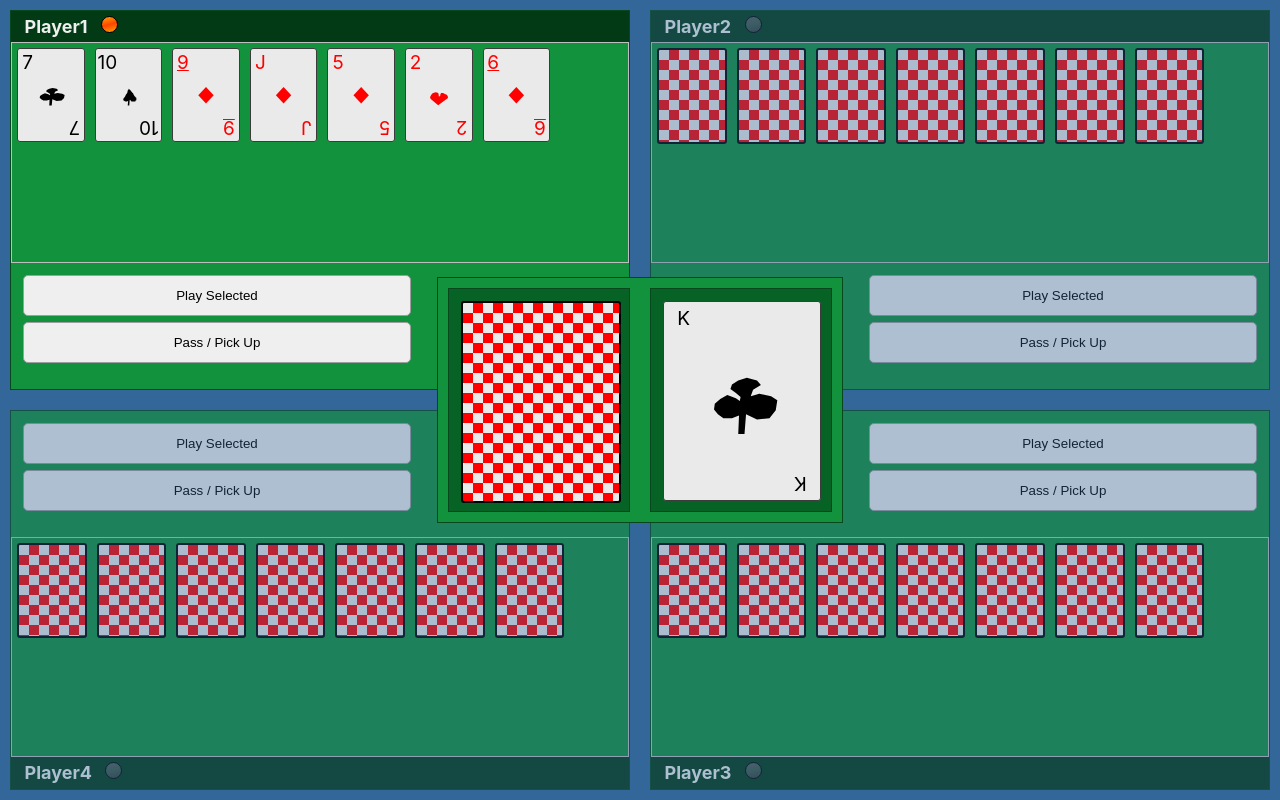
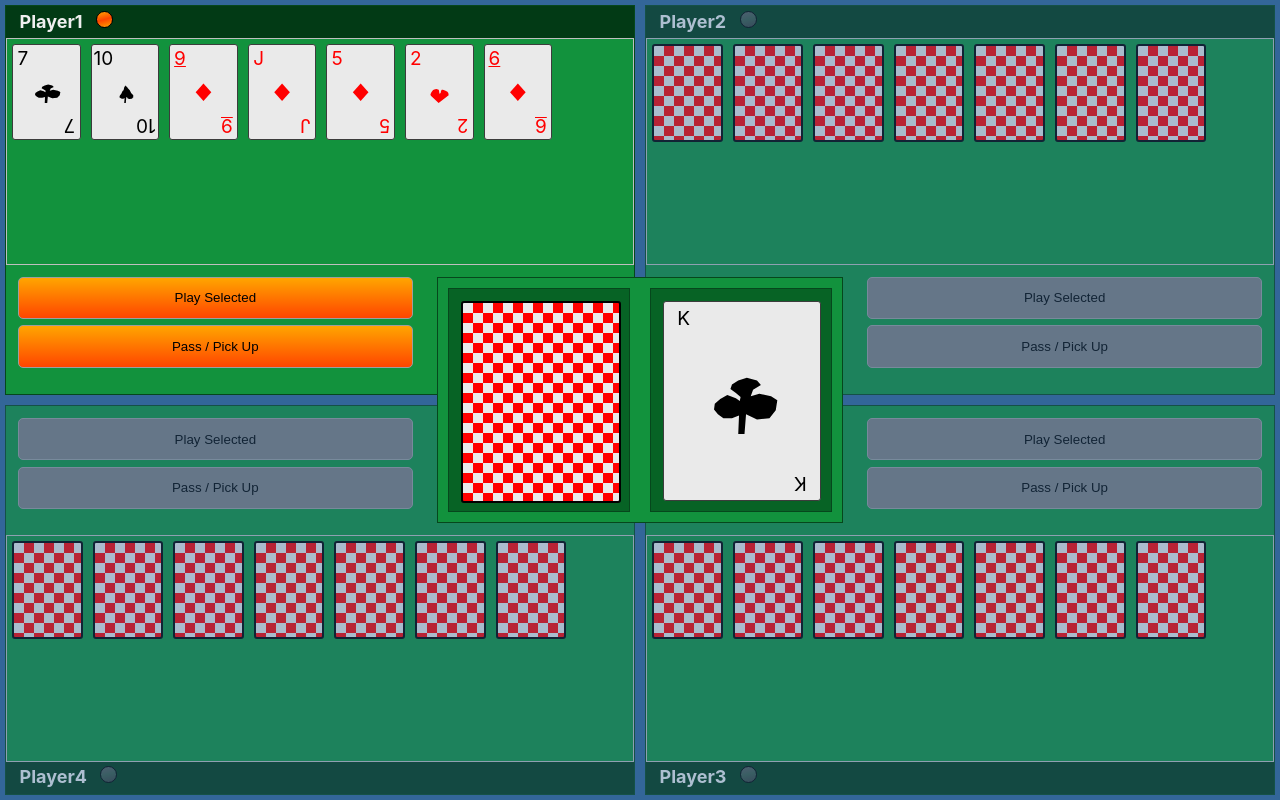
Before and after one commit to JBown94/BlackJack, a React (Create React App) app: page / in a window 1280 px wide. Both pictures are taken after a click on the button "Start Game". Built offline with nearby package versions, Linux system fonts and the light colour scheme.

Commit message:
Made some slight improements to the styling

```diff
--- a/src/App.css
+++ b/src/App.css
@@ -7,13 +7,14 @@ html, body, #root {
 button.action-button {
   display: inline-block;
   margin-bottom: 0.5em;
+  background: linear-gradient(orange, orangered);
   border: solid 1px #9e9e9e;
   border-radius: 5px;
   cursor: pointer;
   height: 40%;
   width: 100%;
+}
 
-  /* &:hover {
-      border-color: #336699;
-  } */
+button.action-button:hover {
+  background: linear-gradient(#ff7b00, #ff3c00);
 }
--- a/src/Cards.scss
+++ b/src/Cards.scss
@@ -25,6 +25,7 @@ $black-suit-colour: black;
     padding: 2px;
     height: 40%;
     width: 10%;
+    max-width: 75px;
     font-size: 19px;
     transition: all 0.1s;
 
--- a/src/PlayerArea.scss
+++ b/src/PlayerArea.scss
@@ -53,7 +53,7 @@
         grid-template-columns: repeat(12, 1fr);
         border: solid 1px #06471c;
         background: #12923d;
-        margin: 10px;
+        margin: 5px;
 
         &[data-active='false'] {
             opacity: 0.25;
@@ -177,6 +177,10 @@
         .is-turn-indicator {
             background: linear-gradient(-15deg, #3c3c3c, #7c7c7c7c, #5c5c5c);
         }
+
+        button {
+            background: grey;
+        }
     }
 
     .main-deck-area {
@@ -197,6 +201,10 @@
             border: solid 1px #06471c;
             background: #076325;
 
+            .card {
+                max-width: 100%;
+            }
+
             &.deck-pile {
                 overflow: hidden;
             }
```
